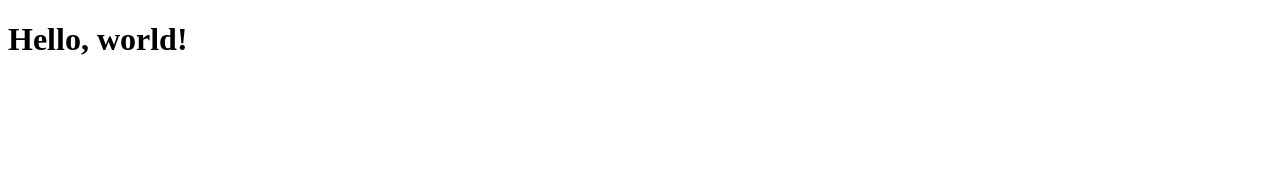
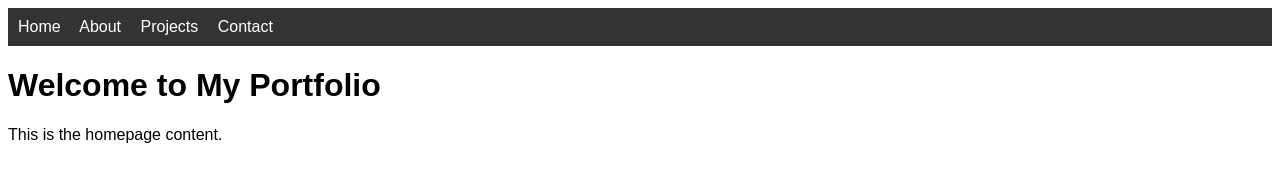
Before and after one commit to Saksham-jain417/udemywebd, a plain HTML site: page index.html in a window 1280 px wide. Drawn offline with Linux system fonts and the light colour scheme.

Commit message:
Add navbar to homepage

```diff
--- a/index.html
+++ b/index.html
@@ -1,9 +1,38 @@
 <!DOCTYPE html>
-<html>
-  <head>
-    <title>My Portfolio</title>
-  </head>
-  <body>
-    <h1>Hello, world!</h1>
-  </body>
+<html lang="en">
+<head>
+  <meta charset="UTF-8">
+  <title>My Portfolio</title>
+  <style>
+    body {
+      font-family: Arial, sans-serif;
+    }
+    nav {
+      background-color: #333;
+      padding: 10px;
+    }
+    nav a {
+      color: white;
+      margin-right: 15px;
+      text-decoration: none;
+    }
+    nav a:hover {
+      text-decoration: underline;
+    }
+  </style>
+</head>
+<body>
+
+  <!-- 👇 This is the new navigation bar -->
+  <nav>
+    <a href="#home">Home</a>
+    <a href="#about">About</a>
+    <a href="#projects">Projects</a>
+    <a href="#contact">Contact</a>
+  </nav>
+
+  <h1>Welcome to My Portfolio</h1>
+  <p>This is the homepage content.</p>
+
+</body>
 </html>
```
